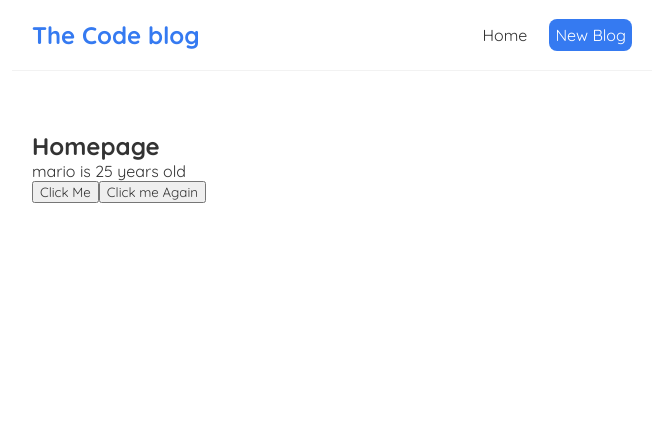
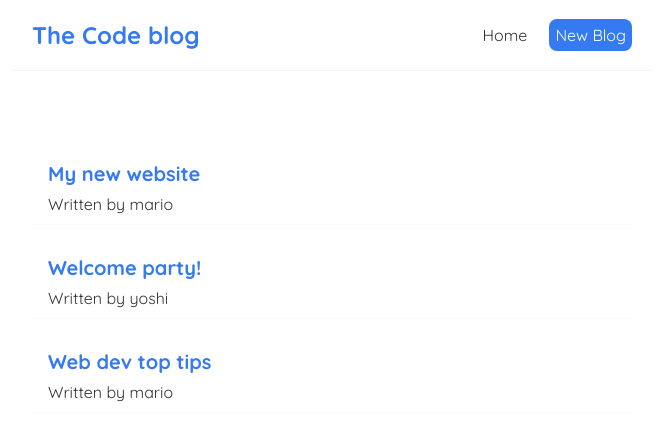
Before and after one commit to AshDashPotato-WY/The-Code-Blog-React-App, a React (Create React App) app: page / in a window 1280 px wide. Shown: the top 440 px of the page, without its empty margins (308-971 px from the left). Built offline with nearby package versions, Linux system fonts and the light colour scheme.

Commit message:
Add blogs

```diff
--- a/src/Home.js
+++ b/src/Home.js
@@ -1,29 +1,25 @@
 import { useState } from "react";
 
 const Home = () => {
-  //   let name = "mario"; // can't be changed later
-  const [name, setName] = useState("mario");
-  const [age, setAge] = useState(25);
-
-  const handleClick = () => {
-    setName("luigi");
-    setAge(age + 1);
-  };
-
-  const handleClickAgain = (name, e) => {
-    console.log("hello " + name, e.target);
-  };
+  const [blogs, setBlogs] = useState([
+    { title: "My new website", body: "lorem ipsum...", author: "mario", id: 1 },
+    { title: "Welcome party!", body: "lorem ipsum...", author: "yoshi", id: 2 },
+    {
+      title: "Web dev top tips",
+      body: "lorem ipsum...",
+      author: "mario",
+      id: 3,
+    },
+  ]);
 
   return (
-    <div className="Home">
-      <h2>Homepage</h2>
-      <p>
-        {name} is {age} years old
-      </p>
-      <button onClick={handleClick}>Click Me</button>
-      <button onClick={(e) => handleClickAgain("mario", e)}>
-        Click me Again
-      </button>
+    <div className="home">
+      {blogs.map((blog) => (
+        <div className="blog-preview" key={blog.id}>
+          <h2>{blog.title}</h2>
+          <p>Written by {blog.author}</p>
+        </div>
+      ))}
     </div>
   );
 };
--- a/src/index.css
+++ b/src/index.css
@@ -33,3 +33,18 @@
   margin: 40px auto;
   padding: 20px;
 }
+
+/* blog previews / list */
+.blog-preview {
+  padding: 10px 16px;
+  margin: 20px 0;
+  border-bottom: 1px solid #fafafa;
+}
+.blog-preview:hover {
+  box-shadow: 1px 3px 5px rgba(0, 0, 0, 0.1);
+}
+.blog-preview h2 {
+  font-size: 20px;
+  color: #357af1;
+  margin-bottom: 8px;
+}
```
